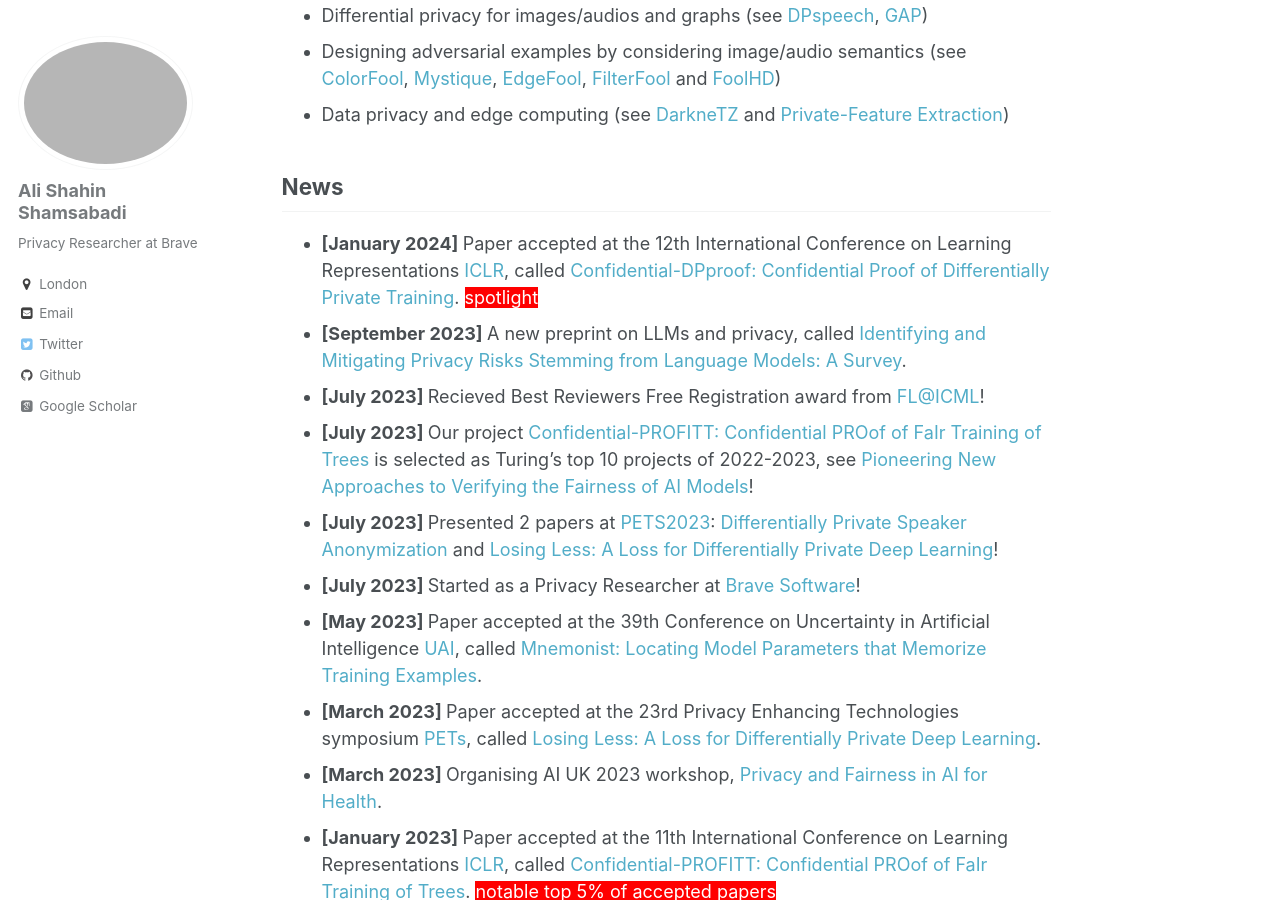
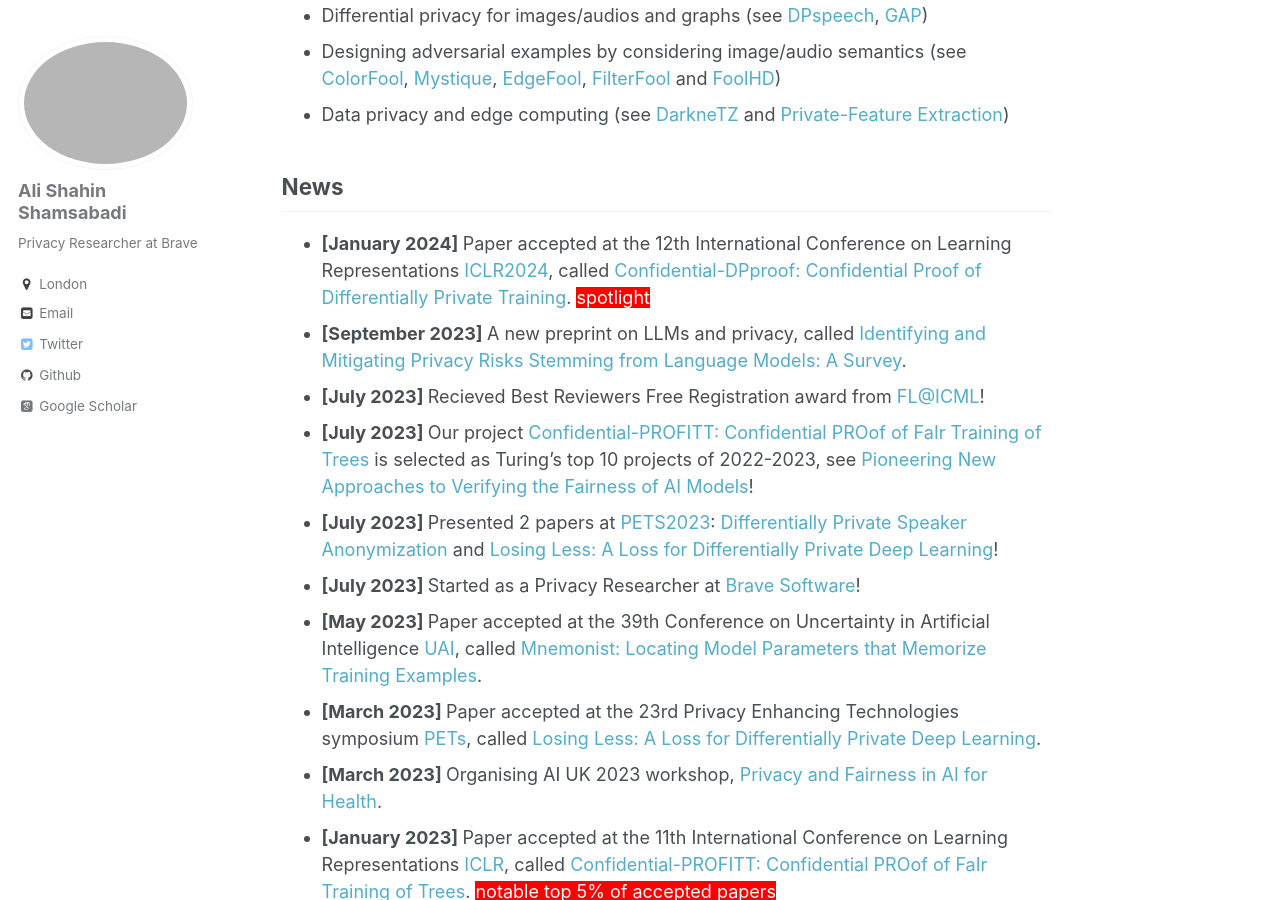
Before and after one commit to AliShahin/AliShahin.github.io, a Jekyll site: the page built from _pages/about.md, in a window 1280 px wide and 900 px high, scrolled down 925 px. Built offline with Jekyll 4.4.1, drawn with Linux system fonts in a browser that asks for light colours; some web fonts are replaced.

Commit message:
Update about.md

```diff
--- a/_pages/about.md
+++ b/_pages/about.md
@@ -24,7 +24,7 @@ My research has been published at top-tier conferences including NeurIPS, ICLR,
 - Data privacy and edge computing (see [DarkneTZ](https://arxiv.org/pdf/2004.05703) and [Private-Feature Extraction](https://arxiv.org/pdf/1802.03151.pdf))
 
 ## News
-- <b> [January 2024] </b> Paper accepted at the 12th International Conference on Learning Representations [ICLR](https://iclr.cc), called [Confidential-DPproof: Confidential Proof of Differentially Private Training](https://alishahin.github.io/). <span style="background-color:red"><font color="white"> spotlight </font></span>
+- <b> [January 2024] </b> Paper accepted at the 12th International Conference on Learning Representations [ICLR2024](https://iclr.cc), called [Confidential-DPproof: Confidential Proof of Differentially Private Training](https://alishahin.github.io/). <span style="background-color:red"><font color="white"> spotlight </font></span>
 - <b> [September 2023] </b> A new preprint on LLMs and privacy, called [Identifying and Mitigating Privacy Risks Stemming from Language Models: A Survey](https://arxiv.org/pdf/2310.01424.pdf).
 - <b> [July 2023] </b> Recieved Best Reviewers Free Registration award from [FL@ICML](https://fl-icml2023.github.io/)!
 - <b> [July 2023] </b> Our project [Confidential-PROFITT: Confidential PROof of FaIr Training of Trees](https://openreview.net/forum?id=iIfDQVyuFD) is selected as Turing's top 10 projects of 2022-2023, see [Pioneering New Approaches to Verifying the Fairness of AI Models](https://t.co/I2b4PUPkbs)!
```
